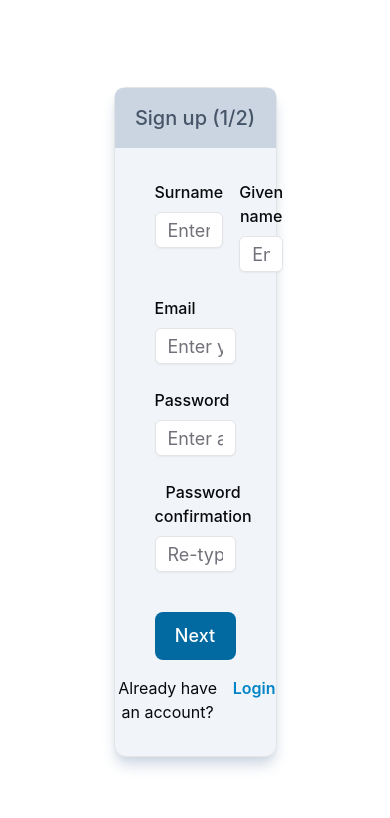
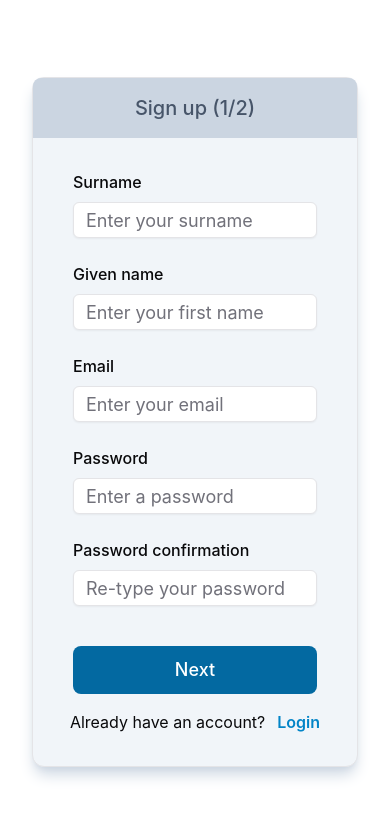
Before and after one commit to josfam/classattend, a React (Vite) app in the folder frontend/: page /signup in a window 390 px wide. Shown: the top 818 px of the page. Built offline with nearby package versions, Linux system fonts and the light colour scheme; no server answers.

Commit message:
Make signup form responsive on mobile

```diff
--- a/frontend/src/components/UserFormsOptions.tsx
+++ b/frontend/src/components/UserFormsOptions.tsx
@@ -63,7 +63,7 @@ interface StudentOptionsProps {
 const UserOptions = ({ form, nextStep, passwordsMatch }: UserOptionsProps) => {
   return (
     <>
-      <div className="flex gap-4">
+      <div className="flex flex-col gap-x-4 gap-y-6 md:flex-row">
         {/* surname */}
         <FormField
           control={form.control}
--- a/frontend/src/pages/SignUpForm.tsx
+++ b/frontend/src/pages/SignUpForm.tsx
@@ -92,7 +92,7 @@ const SignupForm: React.FC = () => {
   }, [password, passwordConfirmation]);
 
   return (
-    <Card className="flex h-fit w-1/2 flex-col items-center justify-center border bg-slate-100 pb-8 shadow-lg shadow-slate-300">
+    <Card className="flex h-fit w-full md:w-3/4 lg:w-1/2 flex-col items-center justify-center border bg-slate-100 pb-8 shadow-lg shadow-slate-300">
       <CardHeader className="mb-4 w-full rounded-t-lg bg-slate-300 p-4 text-xl font-medium text-slate-600">
         {`Sign up (${formStep}/2)`}
       </CardHeader>
```
